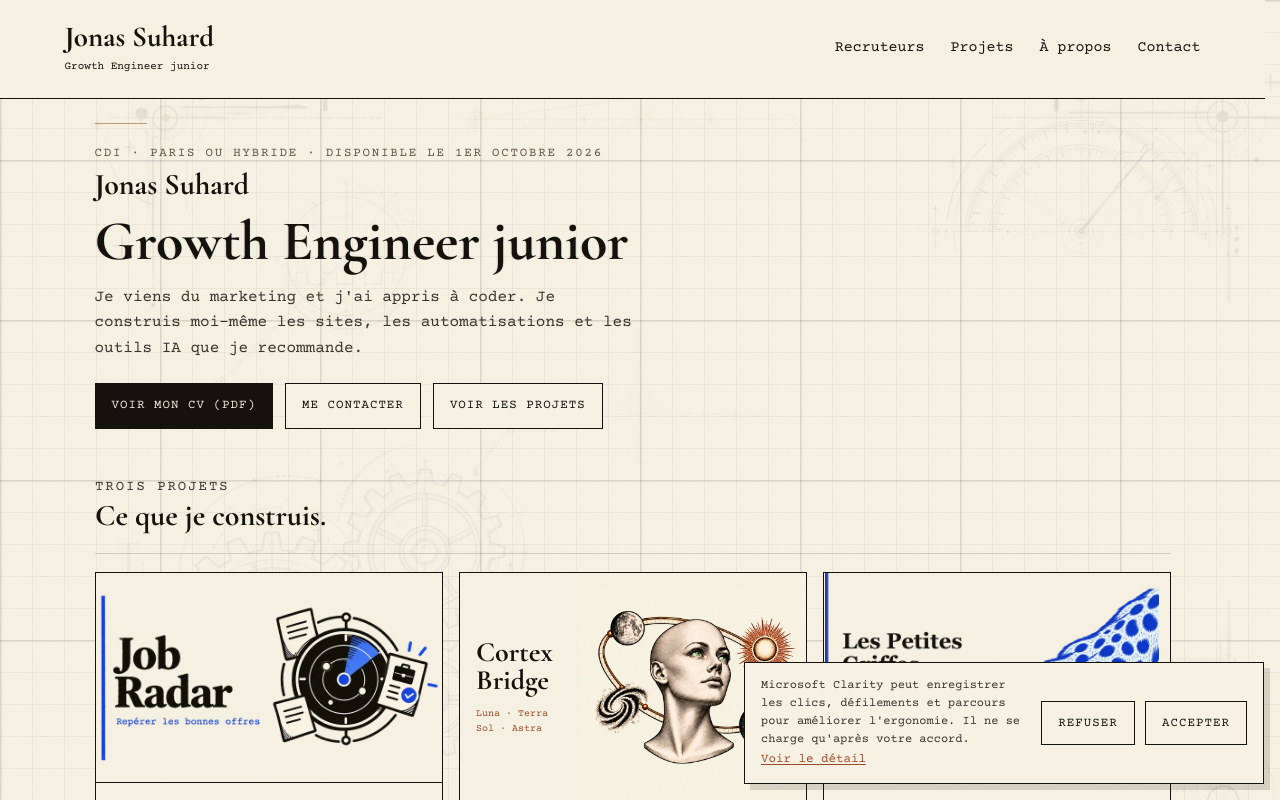
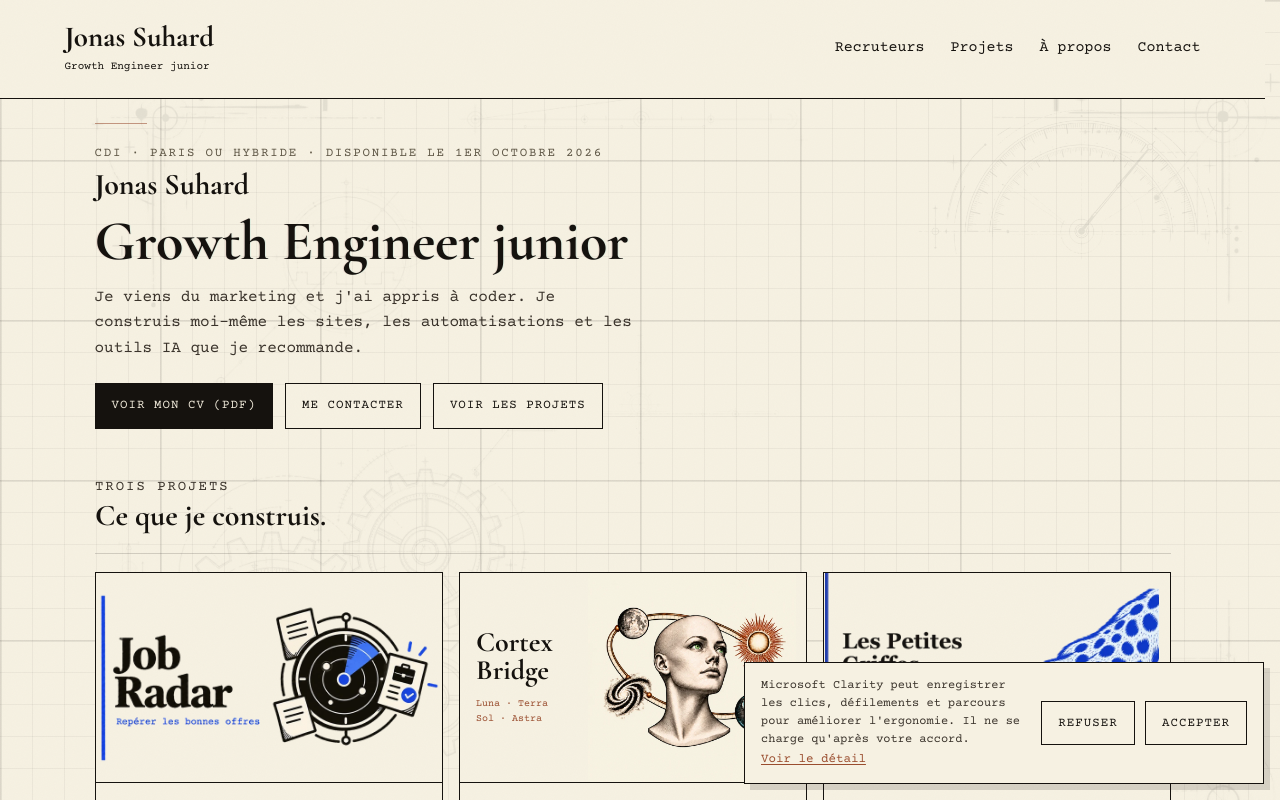
Before and after one commit to Jonassuhard/portfolio-jonassuhard, a Next.js app: page / in a window 1280 px wide. Shown: the top 800 px of the page. Built offline with nearby package versions, Linux system fonts and the light colour scheme; no server answers.

Commit message:
Preserve card ratio with square Cortex artwork

```diff
--- a/app/globals.css
+++ b/app/globals.css
@@ -546,11 +546,11 @@ td { color:var(--color-ink-soft); }
 .case-card .access-links { position:relative; z-index:2; }
 .case-card img { width:100%; height:auto; aspect-ratio:38/23; object-fit:contain; filter:grayscale(.5) contrast(1.05) sepia(.12); border-bottom:1px solid var(--color-ink); }
 .case-card img.full-color-media { filter:none; }
-.cortex-card-art { display:grid; grid-template-columns:34% 66%; grid-template-rows:minmax(0,1fr); align-items:center; aspect-ratio:38/23; border-bottom:1px solid var(--color-ink); background:var(--color-surface-strong); }
+.cortex-card-art { position:relative; display:grid; grid-template-columns:34% 66%; align-items:center; aspect-ratio:38/23; border-bottom:1px solid var(--color-ink); background:var(--color-surface-strong); }
 .cortex-card-caption { padding-left:16px; position:relative; z-index:1; }
 .cortex-card-caption strong { display:block; font-family:var(--ft-title); font-size:28px; line-height:1; font-weight:700; color:var(--color-ink); }
 .cortex-card-caption span { display:block; margin-top:12px; font-family:var(--ft-type); font-size:10px; line-height:1.5; color:var(--color-rust); }
-.proof-card .cortex-card-art img, .case-card .cortex-card-art img { width:100%; height:100%; min-width:0; min-height:0; aspect-ratio:auto; object-fit:contain; border:0; }
+.proof-card .cortex-card-art img, .case-card .cortex-card-art img { position:absolute; top:0; right:0; width:66%; height:100%; min-width:0; min-height:0; aspect-ratio:auto; object-fit:contain; border:0; }
 .case-body { padding:16px; display:flex; flex-direction:column; gap:8px; flex:1; }
 .case-body h3 { margin:0; }
 .case-body p { font-size:13.5px; color:var(--color-ink-soft); margin:0; flex:1; }
```
